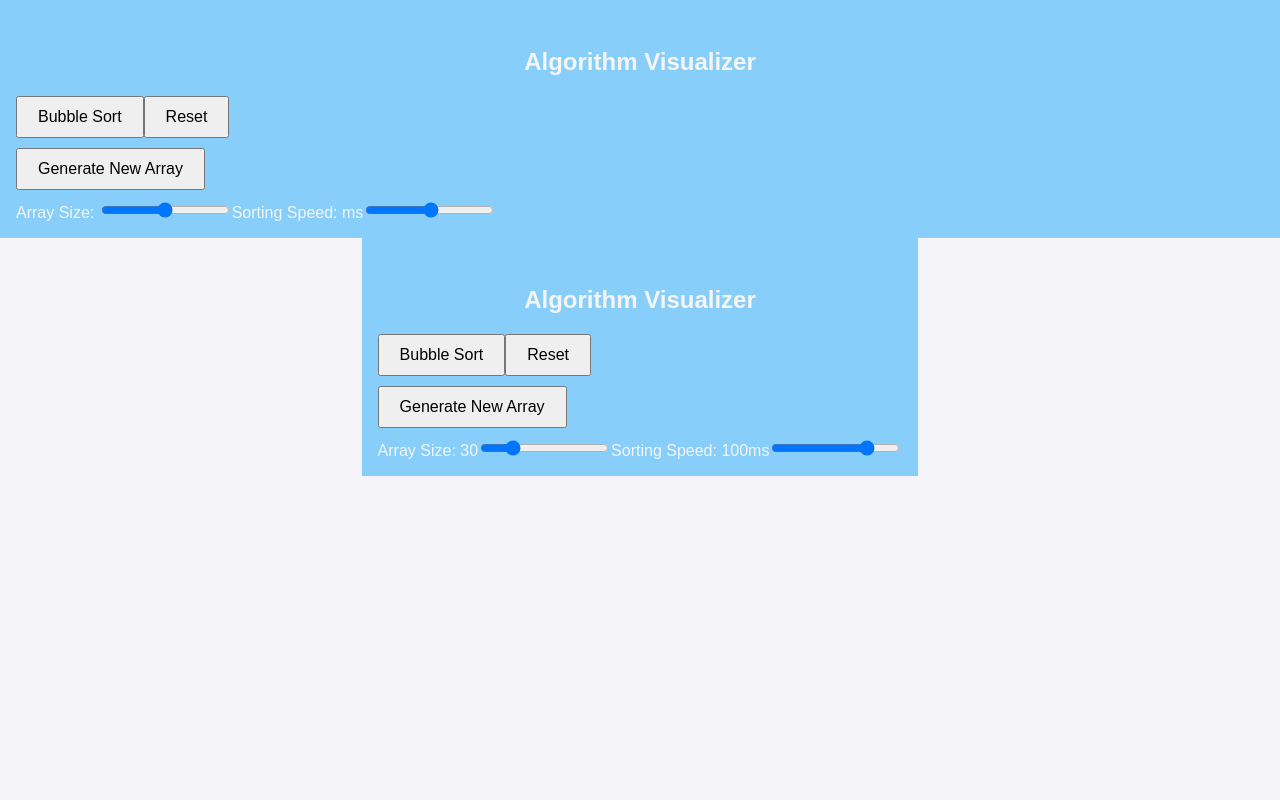
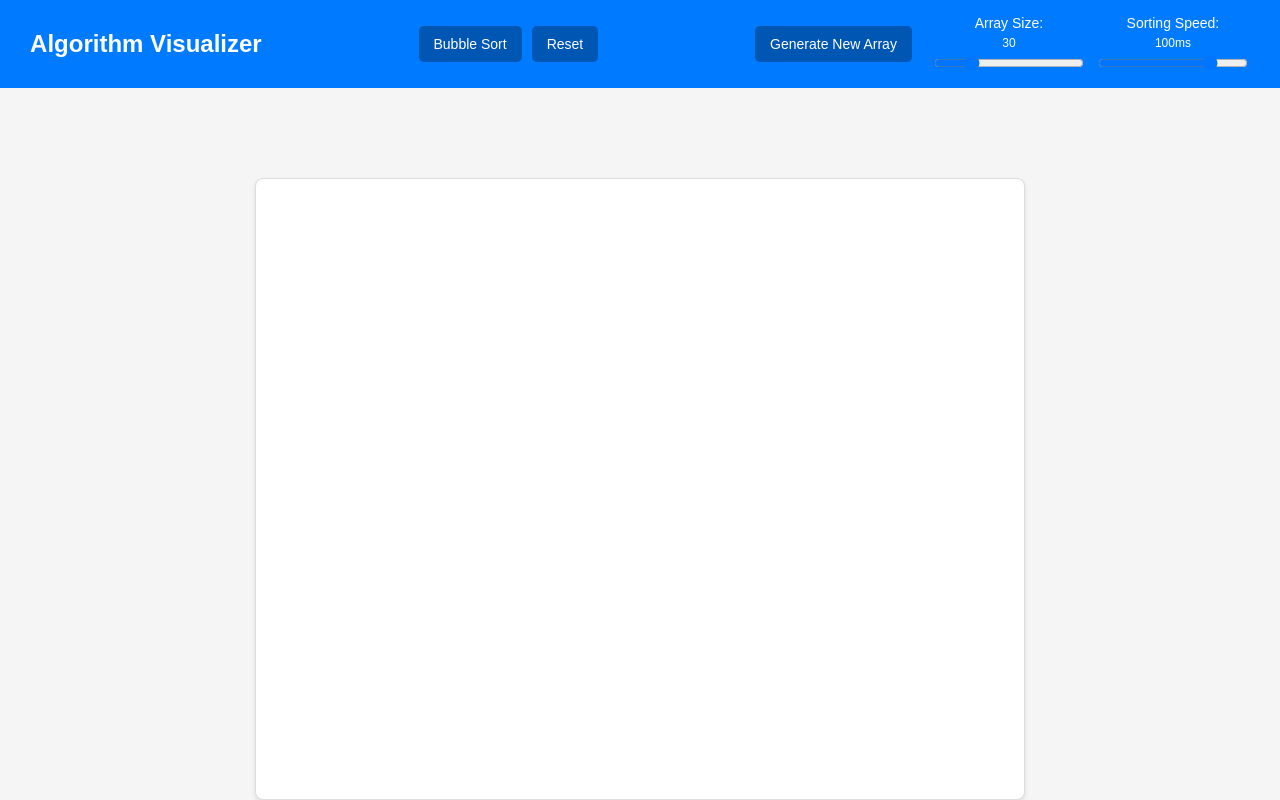
Before and after one commit to Lev1no/algorithm-visualizer, a React (Create React App) app: page / in a window 1280 px wide. Built offline with nearby package versions, Linux system fonts and the light colour scheme.

Commit message:
adding untracked files

```diff
--- a/src/App.js
+++ b/src/App.js
@@ -1,13 +1,10 @@
 import React from "react";
 import "./styles/App.css";
-import "./styles/Navbar.css";
-import Navbar from "./components/Navbar";
 import SortingVisualizer from "./components/SortingVisualizer";
 
 function App() {
   return (
     <div className="App">
-      <Navbar />
       <SortingVisualizer />
     </div>
   );
--- a/src/styles/Navbar.css
+++ b/src/styles/Navbar.css
@@ -1,6 +1,80 @@
 .navbar {
-  background-color: lightskyblue;
-  color: whitesmoke;
-  padding: 1rem;
-  text-align: start;
+  display: flex;
+  justify-content: space-between;
+  align-items: center;
+  background-color: #007bff;
+  padding: 15px 30px;
+  color: white;
+  width: 100%;
+  box-sizing: border-box;
 }
+
+.navbar h1 {
+  font-size: 24px;
+  margin: 0;
+}
+
+.center-buttons {
+  display: flex;
+  gap: 10px;
+}
+
+.right-container {
+  display: flex;
+  align-items: center;
+  gap: 20px;
+}
+
+.slider-container {
+  display: flex;
+  align-items: center;
+  gap: 10px;
+}
+
+.slider-container label {
+  display: flex;
+  flex-direction: column;
+  align-items: center;
+  font-size: 14px;
+  color: white;
+}
+
+.slider-container span {
+  font-size: 12px;
+  margin-top: 5px;
+}
+
+.slider-container input[type="range"] {
+  margin-top: 5px;
+  width: 150px;
+}
+
+.right-container button {
+  padding: 10px 15px;
+  font-size: 14px;
+  color: white;
+  background-color: #0056b3;
+  border: none;
+  border-radius: 5px;
+  cursor: pointer;
+}
+
+.right-container button:disabled {
+  background-color: #999;
+  cursor: not-allowed;
+}
+
+.center-buttons button {
+  padding: 10px 15px;
+  font-size: 14px;
+  color: white;
+  background-color: #0056b3;
+  border: none;
+  border-radius: 5px;
+  cursor: pointer;
+}
+
+.center-buttons button:disabled {
+  background-color: #999;
+  cursor: not-allowed;
+}
--- a/src/styles/SortingVisualizer.css
+++ b/src/styles/SortingVisualizer.css
@@ -1,26 +1,75 @@
+/* Center the entire visualizer */
 .sorting-visualizer {
   display: flex;
   flex-direction: column;
   align-items: center;
+  justify-content: flex-start; /* Start from the top */
+  height: 100vh; /* Full viewport height */
+  background-color: #f5f5f5; /* Light background for better contrast */
+  padding: 0.1px; /* Add padding for spacing */
+  box-sizing: border-box;
+}
+
+/* Style for the header */
+header {
+  font-size: 24px;
+  font-weight: bold;
+  color: #ffffff;
+  background-color: #007bff; /* Blue header background */
+  padding: 15px;
+  width: 100%;
+  text-align: center;
+  box-shadow: 0 2px 4px rgba(0, 0, 0, 0.1);
+  margin-bottom: 20px; /* Add spacing below the header */
+}
+
+/* Style for buttons container */
+.button-container {
+  display: flex;
+  gap: 10px;
+  margin-bottom: 20px; /* Add space between buttons and the bar container */
 }
 
 .array-container {
   display: flex;
   align-items: flex-end;
-  gap: 2px;
-  width: 90%;
-  margin-top: 10px;
+  justify-content: center;
+  gap: 5px;
+  width: 60%;
+  height: 800px;
+  background-color: #ffffff;
+  border: 1px solid #ddd;
+  box-shadow: 0 2px 4px rgba(0, 0, 0, 0.1);
+  border-radius: 8px;
+  margin-top: 90px; /* Adjust spacing below the navbar */
 }
+
+
 
 .bar {
   width: 20px;
   background-color: #96f2d7;
-
+  transition: height 0.2s, background-color 0.2s;
 }
 
+
+/* Style for buttons */
 button {
   padding: 10px 20px;
-  margin-bottom: 10px;
   font-size: 16px;
   cursor: pointer;
+  border: none;
+  border-radius: 5px;
+  background-color: #007bff;
+  color: white;
+  transition: background-color 0.3s;
 }
+
+button:hover {
+  background-color: #0056b3; /* Darker blue on hover */
+}
+
+button:disabled {
+  background-color: #cccccc; /* Gray when disabled */
+  cursor: not-allowed;
+}
```
